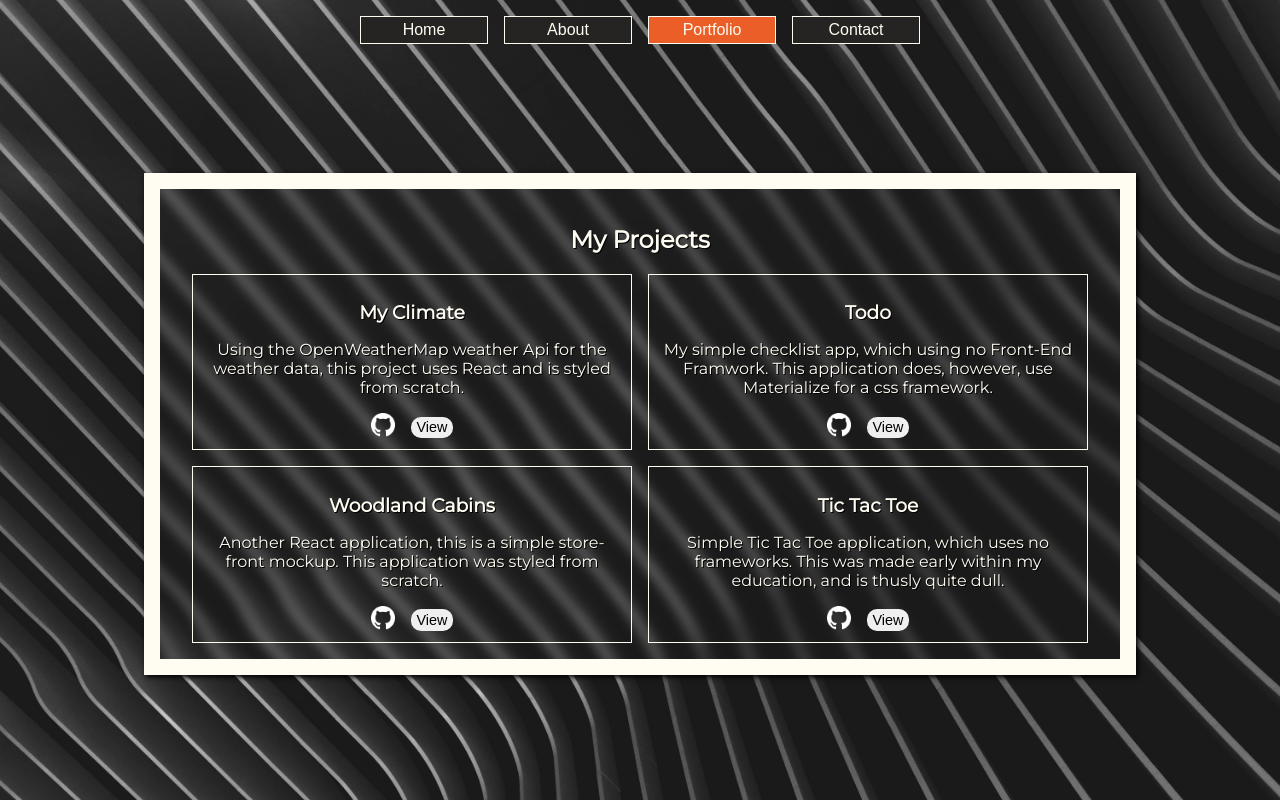
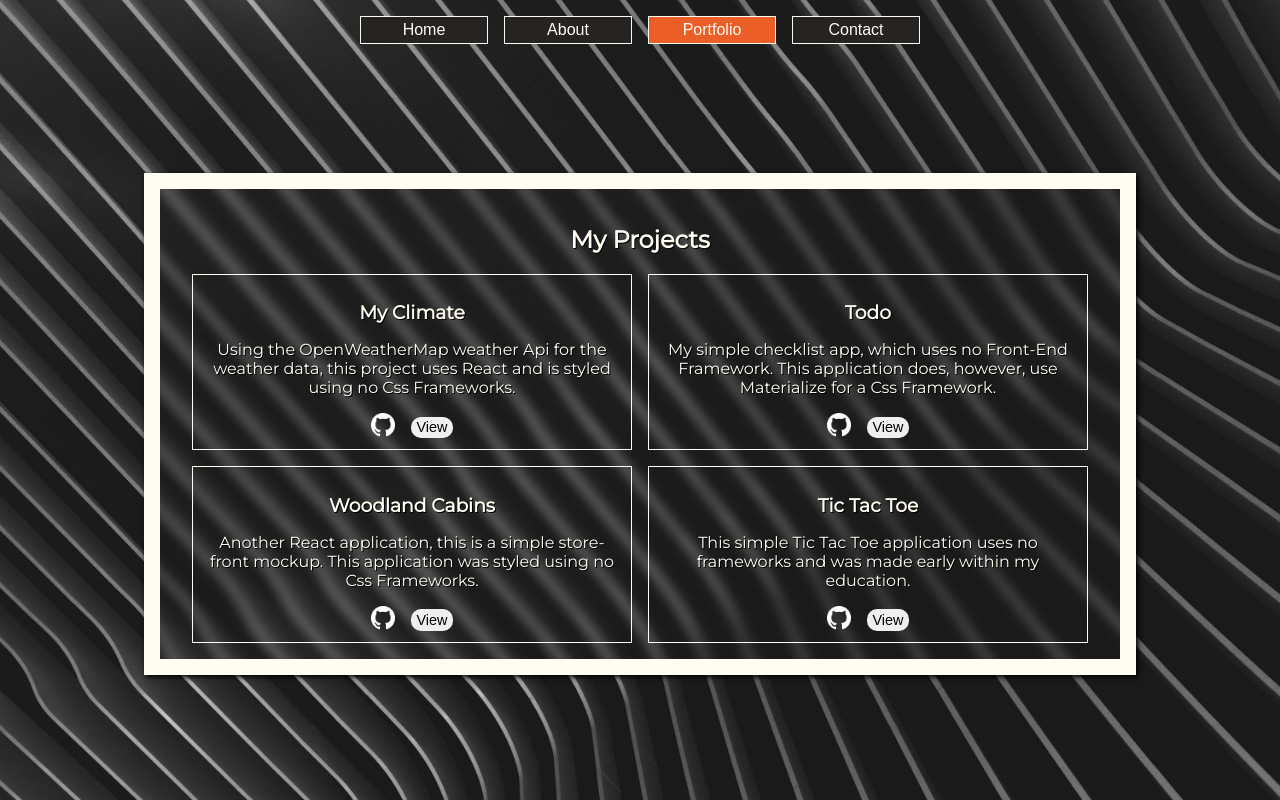
Before and after one commit to josiaheakle/react-portfolio, a React (Create React App) app: page /portfolio in a window 1280 px wide. Built offline with nearby package versions, Linux system fonts and the light colour scheme.

Commit message:
fixed spelling errors, edited img

```diff
--- a/src/components/Portfolio.js
+++ b/src/components/Portfolio.js
@@ -8,10 +8,10 @@ import Project from "./Project.js"
 
 const Portfoio = (props) => {
 
-    const tttDescr = 'Simple Tic Tac Toe application, which uses no frameworks. This was made early within my education, and is thusly quite dull.'
-    const myClimateDescr = 'Using the OpenWeatherMap weather Api for the weather data, this project uses React and is styled from scratch.'
-    const todoDescr = 'My simple checklist app, which using no Front-End Framwork. This application does, however, use Materialize for a css framework.'
-    const shoppingListDescr = 'Another React application, this is a simple store-front mockup. This application was styled from scratch.'
+    const tttDescr = 'This simple Tic Tac Toe application uses no frameworks and was made early within my education.'
+    const myClimateDescr = 'Using the OpenWeatherMap weather Api for the weather data, this project uses React and is styled using no Css Frameworks.'
+    const todoDescr = 'My simple checklist app, which uses no Front-End Framework. This application does, however, use Materialize for a Css Framework.'
+    const shoppingListDescr = 'Another React application, this is a simple store-front mockup. This application was styled using no Css Frameworks.'
 
 
     return(
```
Also changed, not shown: src/media/me_n_son.jpg, 1 other file (tests, documents, lock files or other folders).
